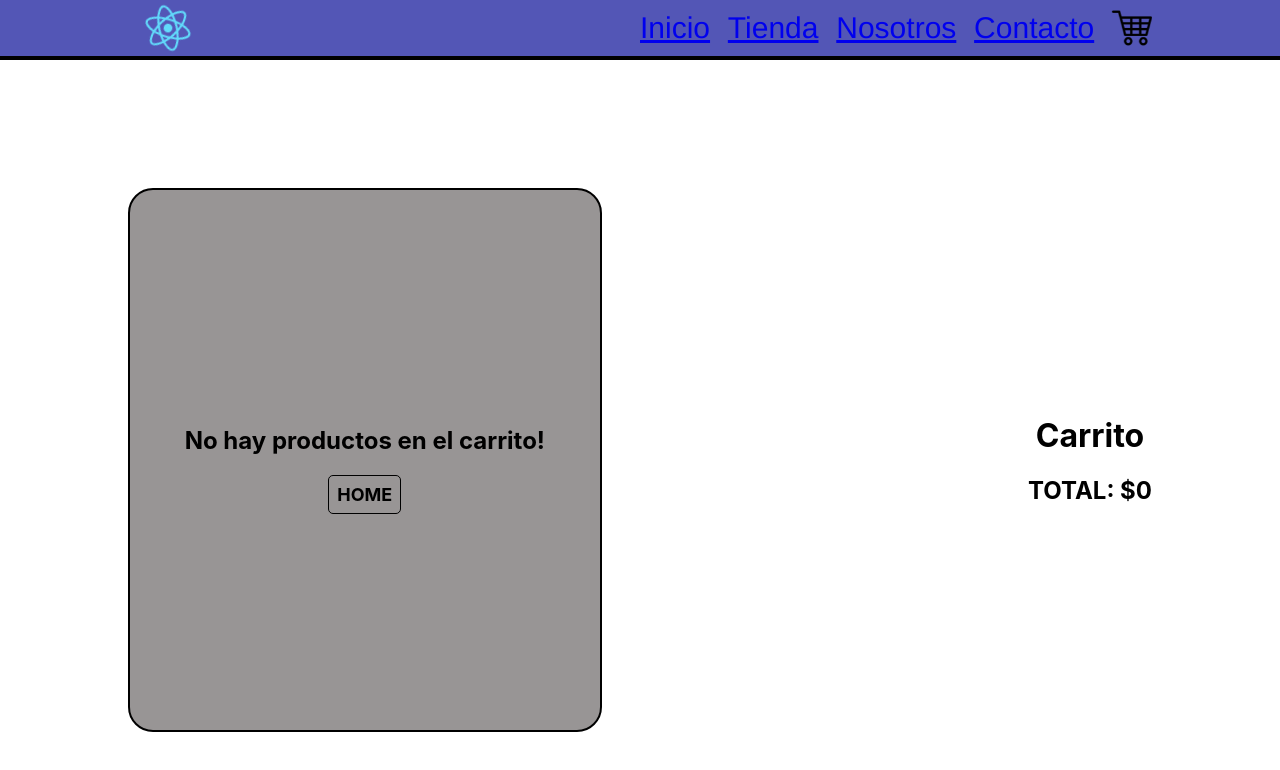
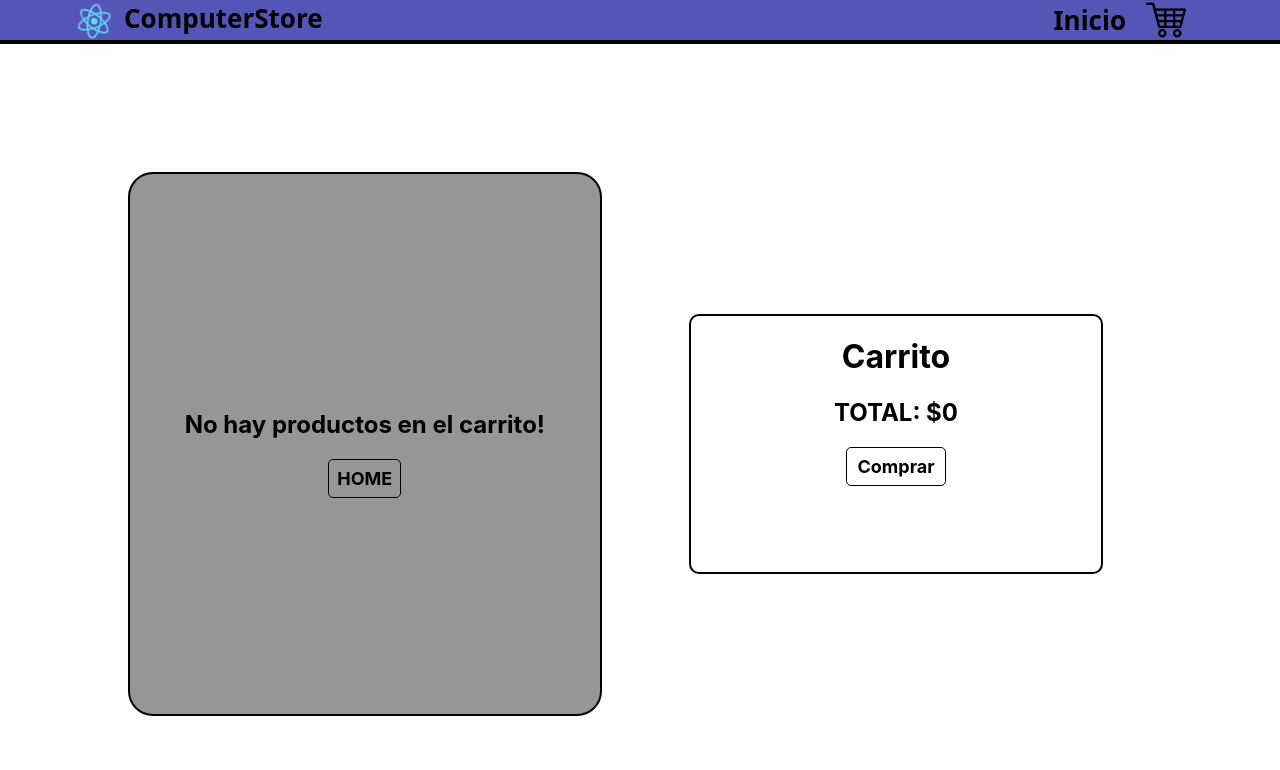
Before and after one commit to zjonasdaniel/computerStore, a React (Create React App) app: page /cart in a window 1280 px wide. Shown: the top 770 px of the page. Built offline with nearby package versions, Linux system fonts and the light colour scheme.

Commit message:
Entrega20221004

```diff
--- a/package.json
+++ b/package.json
@@ -12,6 +12,7 @@
     "@testing-library/react": "^13.3.0",
     "@testing-library/user-event": "^13.5.0",
     "firebase": "^9.10.0",
+    "moment": "^2.29.4",
     "react": "^18.2.0",
     "react-dom": "^18.2.0",
     "react-router-dom": "^6.4.0",
--- a/src/App.js
+++ b/src/App.js
@@ -19,8 +19,6 @@ function App() {
             <Route path='/' element={<ItemListConteiner greeting='Hola, Bienveni@s!' />} />
             <Route path='/inicio' element={<ItemListConteiner greeting='Hola, Bienveni@s!' />} />
             <Route path='/tienda' element={<ItemListConteiner greeting='Hola, Bienveni@s!' />} />
-            <Route path='/nosotros' element="HOla vendemos compus" />
-            <Route path='/contacto' element="Seguinos en FB" />
             <Route path='/cart' element={ <Cart/> } />
             <Route path='/detail/:Id' element={<ItemDetailContainer />} />
           </Routes>
--- a/src/components/Cart/Cart.css
+++ b/src/components/Cart/Cart.css
@@ -6,6 +6,7 @@
 }
 .CartDiv2 {
   width: 80%;
+  height: 100%;
   display: flex;
   justify-content: space-between;
   align-items: center;
@@ -47,11 +48,11 @@
 }
 .CartDiv3_2{
     border: solid 1px black;
-    margin: 5px;
+
     display: flex;
     align-items: center;
     justify-content: center;
-    width: 100%;
+    width: 95%;
     background-color: white;
     border-radius: 10px;
 }
@@ -71,3 +72,35 @@
     display: flex;
     justify-content: space-evenly;
 }
+.CartDiv4{
+  height: 80%;
+  width: 50%;
+  display: flex;
+  align-items: center;
+  justify-content: center;
+  flex-direction: column;
+}
+.CartDiv4-1{
+  height: 40%;
+  width: 80%;
+  border: solid 2px black;
+  border-radius: 10px;
+}
+.CartDiv4-1-1{
+  display: flex;
+  justify-content: center;
+}
+.CartDiv4-1-1button{
+  text-decoration: none;
+  color: black;
+  border: solid 0.5px black;
+  padding: 8px;
+  border-radius: 5px;
+  font-size: 18px;
+  font-weight: bold;
+  width: 20%;
+}
+.CartDiv4-1-1button:hover{
+  background-color: rgba(96, 209, 246, 0.753);
+  transition: 1s;
+}
--- a/src/components/Cart/Cart.js
+++ b/src/components/Cart/Cart.js
@@ -2,13 +2,36 @@ import { useContext } from "react";
 import { CartContext } from "../../context/CartContext";
 import { Link } from "react-router-dom";
 import "./Cart.css";
+import { getFirestore, addDoc, collection } from 'firebase/firestore'
+import moment from 'moment';
 
 const Cart = () => {
-  const { cart, addToCart, removeItem } = useContext(CartContext);
+  const { cart, removeItem } = useContext(CartContext);
   const sumCart = () => {
     let total = 0;
     cart.map((item) => (total = total + item.Price * item.cantidad));
     return total;
+  };
+  const createOrder = () => {
+    const db = getFirestore();
+    const order = {
+      buyer: {
+        Name: 'Jonas',
+        Phone: 1515151515,
+        Email: 'test@test.com'
+      },
+      Items: cart,
+      Total: total,
+      Date: moment().format(),
+    }
+    const query = collection(db, 'BuyOrder');
+    addDoc(query, order)
+      .then((res) => {
+        console.log(res);
+        alert('Felicitaciones por tu compra!');
+
+      })
+      .catch(() => alert('Tu compra no pudo ser completada!'))
   };
   const total = sumCart();
   return (
@@ -43,8 +66,15 @@ const Cart = () => {
           )}
         </div>
         <div className="CartDiv4">
-          <h1>Carrito</h1>
-          <h2>TOTAL: ${total}</h2>
+          <div className="CartDiv4-1">
+            <h1>Carrito</h1>
+            <h2>TOTAL: ${total}</h2>
+            <div className="CartDiv4-1-1">
+              <div onClick={createOrder} className="CartDiv4-1-1button">
+                Comprar
+              </div>
+            </div>
+          </div>
         </div>
       </div>
     </div>
--- a/src/components/NavBar/NavBar.css
+++ b/src/components/NavBar/NavBar.css
@@ -1,37 +1,61 @@
-.NavBarAbuelo{
+.NavBarDiv1 {
   background-color: rgb(83, 86, 182);
   width: 100%;
-    height: 7vh;
+  height: 40px;
   display: flex;
   justify-content: center;
   border-bottom: solid 4px black;
 }
-  .NavBarPadre{
-    width: 80%;
+.NavBarDiv1plus{
   display: flex;
-    justify-content:space-between;
-    align-items: center;
+  justify-content: space-between;
+  width: 90%;
 }
-  .NavBarHijo1{
-    width: 80px;
-    height: 80px;
+.NavBarDiv21{
+  display: flex;
+  justify-content: flex-start;
+  width: 100%;
+  height: 100%;
+}
+.NavBarDiv211{
+  width: 60px;
+  height: 60px;
+}
+.NavBarDiv221Img{
   animation: App-logo-spin infinite 20s linear
 }
-  .NavBarHijo2{
-    color: #282c34;
-    font-size: 30px;
-    width: 50%;
+.NavBarHijo212Title{
+  font-size: 26px;
+  font-weight: bold;
+  font-family: system-ui, -apple-system, BlinkMacSystemFont, 'Segoe UI', Roboto, Oxygen, Ubuntu, Cantarell, 'Open Sans', 'Helvetica Neue', sans-serif;
+}
+.NavBarDiv22{
+  display: flex;
+  justify-content: flex-end;
+  height: 100%;
+  width: 100%;
+}
+.NavBarHijo221{
+  display: flex;
+  justify-content: flex-end;
+  height: 100%;
+  width: 100%;
+  list-style: none;
   align-items: center;
-    display: flex;
-    justify-content: space-between;
-    list-style: none;
-    font-family:'Franklin Gothic Medium', 'Arial Narrow', Arial, sans-serif;
+  margin-right: 30px;
 }
-/*   .NavBarHijo2 li a{
+.NavBarHijo2211{
+  margin-right: 20px;
+}
+.NavBarHijo2211Inicio{
   text-decoration: none;
-    color: #282c34
+  color: black;
+  font-size: 26px;
+  font-weight: bold;
+  font-family: system-ui, -apple-system, BlinkMacSystemFont, 'Segoe UI', Roboto, Oxygen, Ubuntu, Cantarell, 'Open Sans', 'Helvetica Neue', sans-serif;
+
 }
-  .NavBarHijo2 li a:hover{
-    color:  #61dafb;
+.NavBarHijo2211Inicio:hover{
+  color: rgba(96, 209, 246, 0.753);
   transition: 1s;
-  } */
+}
--- a/src/components/NavBar/NavBar.js
+++ b/src/components/NavBar/NavBar.js
@@ -3,34 +3,28 @@ import logo from '../../logo.svg';
 import { Link } from 'react-router-dom';
 const NavBar = (props) => {
     return (
-        <div className="NavBarAbuelo">
-        <div className="NavBarPadre">
-            <div className="NavBarHijo1"><img src={logo} className="NavBarHijo1" alt="logo" /> </div>
-            <ul className="NavBarHijo2">
-                <li>
-                    <Link to={'/inicio'}>
-                        Inicio
-                    </Link>
-                </li>
-                <li>
-                    <Link to={'/tienda'}>
-                        Tienda
-                    </Link>
-                </li>
-                <li>
-                    <Link to={'/nosotros'}>
-                        Nosotros
-                    </Link>
-                </li>
-                <li>
-                    <Link to={'/contacto'}>
-                        Contacto
-                    </Link>
-                </li>
-                <li> {props.children} </li>
-            </ul>
+        <div className="NavBarDiv1">
+            <div className="NavBarDiv1plus">
+                <div className="NavBarDiv21">
+                    <div className="NavBarDiv211">
+                        <img src={logo} className="NavBarDiv221Img" alt="logo" />
+                    </div>
+                    <div className="NavBarHijo212Title">
+                        ComputerStore
+                    </div>
+                </div>
+                <div className="NavBarDiv22">
+                    <div className="NavBarHijo221">
+                        <div className="NavBarHijo2211">
+                            <Link className="NavBarHijo2211Inicio" to={'/inicio'}>
+                                Inicio
+                            </Link>
+                        </div>
+                        <div> {props.children} </div>
+                    </div>
+                </div>
+            </div>
         </div>
-    </div>
     )
 };
 export default NavBar;
--- a/src/pages/ItemDetailContainer/ItemDetailContainer.js
+++ b/src/pages/ItemDetailContainer/ItemDetailContainer.js
@@ -2,9 +2,11 @@ import { useEffect, useState } from "react";
 import ItemDetail from "../../components/ItemDetail/ItemDetail";
 import { useParams } from "react-router-dom";
 import { getFirestore, doc, getDoc } from "firebase/firestore";
+import './ItemDetailContainer.css'
+import { Link } from 'react-router-dom';
 
 const ItemDetailContainer = () => {
-  const {Id}  = useParams();
+  const { Id } = useParams();
   const [Item, setItem] = useState([]);
   const db = getFirestore();
 
@@ -20,7 +22,15 @@ const ItemDetailContainer = () => {
   };
 
   return (
-    <div className="ItemListPadre">
+    <div className="ItemDetailContainer">
+      <div className="ItemDetailContainerDiv1">
+        <Link className="ItemDetailLink" to={'/inicio'}>
+          <div className="ItemDetailContainerDiv1Button">Volver</div>
+        </Link>
+        <Link className="ItemDetailLink" to="/cart">
+          <div className="ItemDetailContainerDiv1Button">Carrito</div>
+        </Link>
+      </div>
       <ItemDetail Item={Item} />
     </div>
   );
```
Also changed, not shown: 1 other file (tests, documents, lock files or other folders). Lines whose indentation alone changed are shown as unchanged.
